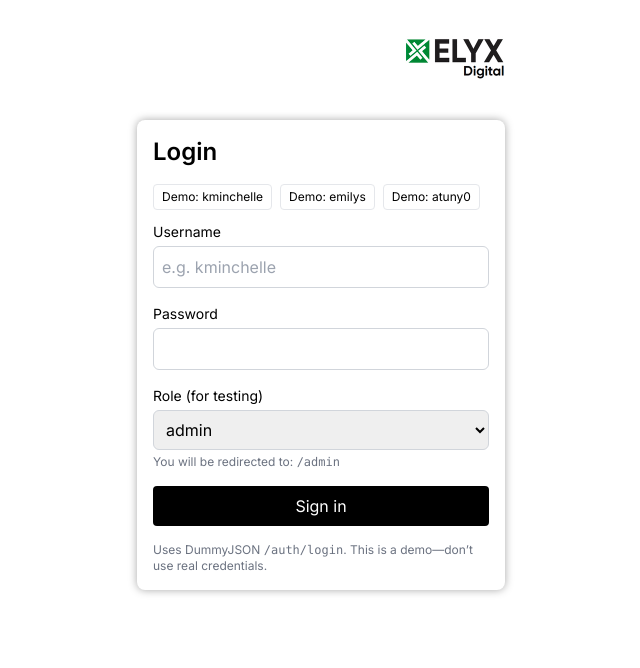
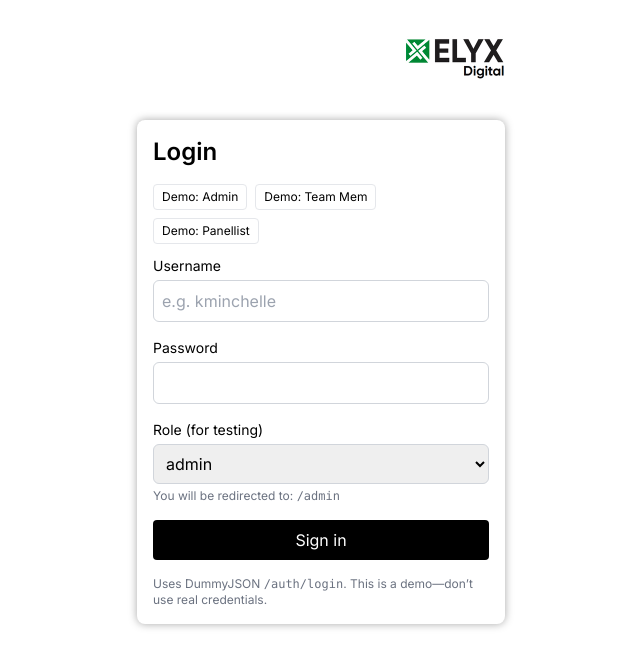
Before and after one commit to chetanh2/Interview-Management-dashboard, a Next.js app: page /login in a window 1280 px wide. Shown: the top 668 px of the page, without its empty margins (319-959 px from the left). Built offline with nearby package versions, Linux system fonts and the light colour scheme.

Commit message:
addded demos in login

```diff
--- a/src/app/login/page.tsx
+++ b/src/app/login/page.tsx
@@ -105,10 +105,14 @@ type FormState = { username: string; password: string; role: Role };
 
 const DEMOS: Array<{ label: string; username: string; password: string }> = [
   // ✅ Valid DummyJSON demo users
-  { label: "kminchelle", username: "kminchelle", password: "0lelplR" },
-  { label: "emilys",     username: "emilys",     password: "emilyspass" },
-  { label: "atuny0",     username: "atuny0",     password: "9uQFF1Lh" },
+  // { label: "kminchelle", username: "kminchelle", password: "0lelplR" },
+  // { label: "emilys",     username: "emilys",     password: "emilyspass" },
+  // { label: "atuny0",     username: "atuny0",     password: "9uQFF1Lh" },
+    { username: "admin",      password: "1234", label: "Admin" },
+  { username: "teamMember", password: "1234", label: "Team Mem" },
+  { username: "panel",      password: "1234", label: "Panellist" },
 ];
+
 
 export default function LoginPage() {
   const router = useRouter();
```
